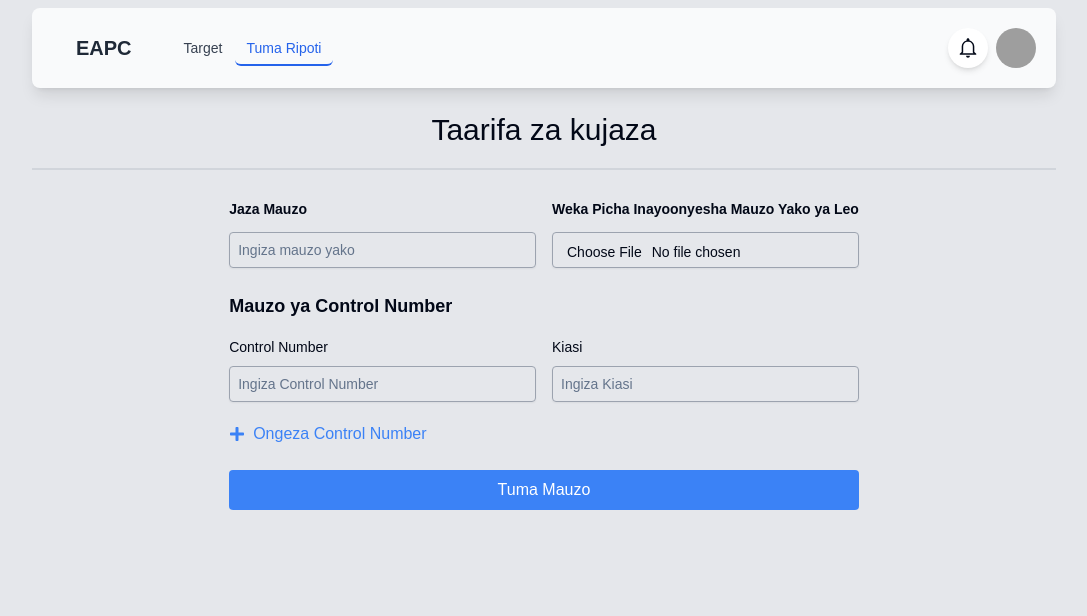
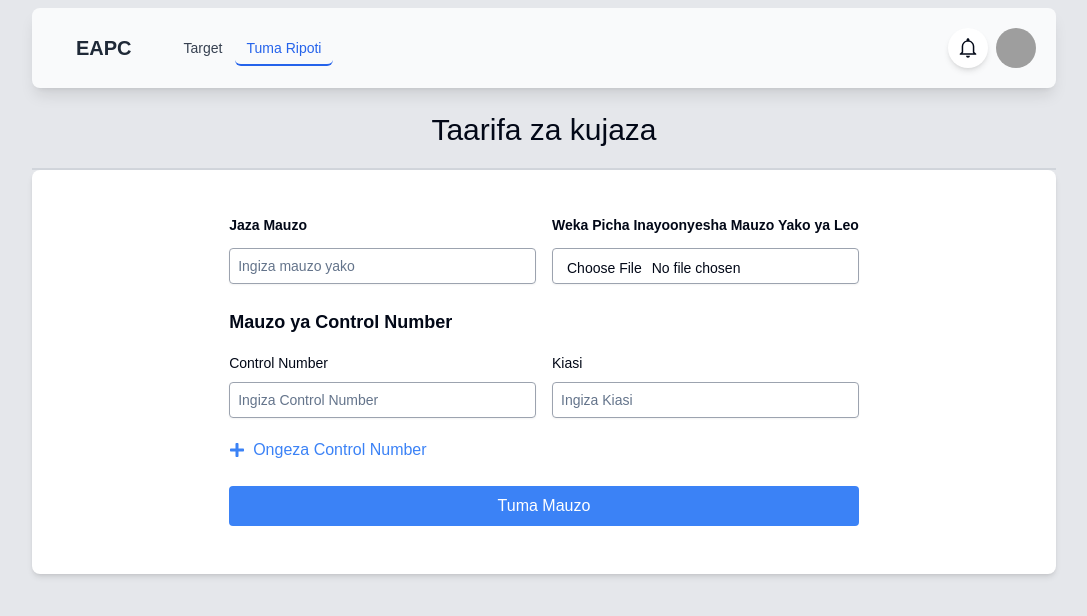
Before and after one commit to smchuma/EAPC-Enforcement-and-Parking-Corrector-System-Next14, a Next.js app: page /tuma-ripoti in a window 1280 px wide. Shown: the top 616 px of the page, without its empty margins (96-1183 px from the left). Built offline with nearby package versions, Linux system fonts and the light colour scheme; grey boxes are pictures that could not be loaded.

Commit message:
added extra styles to report

```diff
--- a/app/(taarifa)/tuma-ripoti/page.jsx
+++ b/app/(taarifa)/tuma-ripoti/page.jsx
@@ -7,7 +7,7 @@ const page = () => {
       <h1 className="text-3xl text-center border-b-2 border-gray-300 pb-5">
         Taarifa za kujaza
       </h1>
-      <div className="flex items-center justify-center mt-8">
+      <div className="flex items-center justify-center bg-white py-12 rounded-lg shadow-md mx-4 lg:mx-0">
         <SalesForm />
       </div>
     </main>
```
